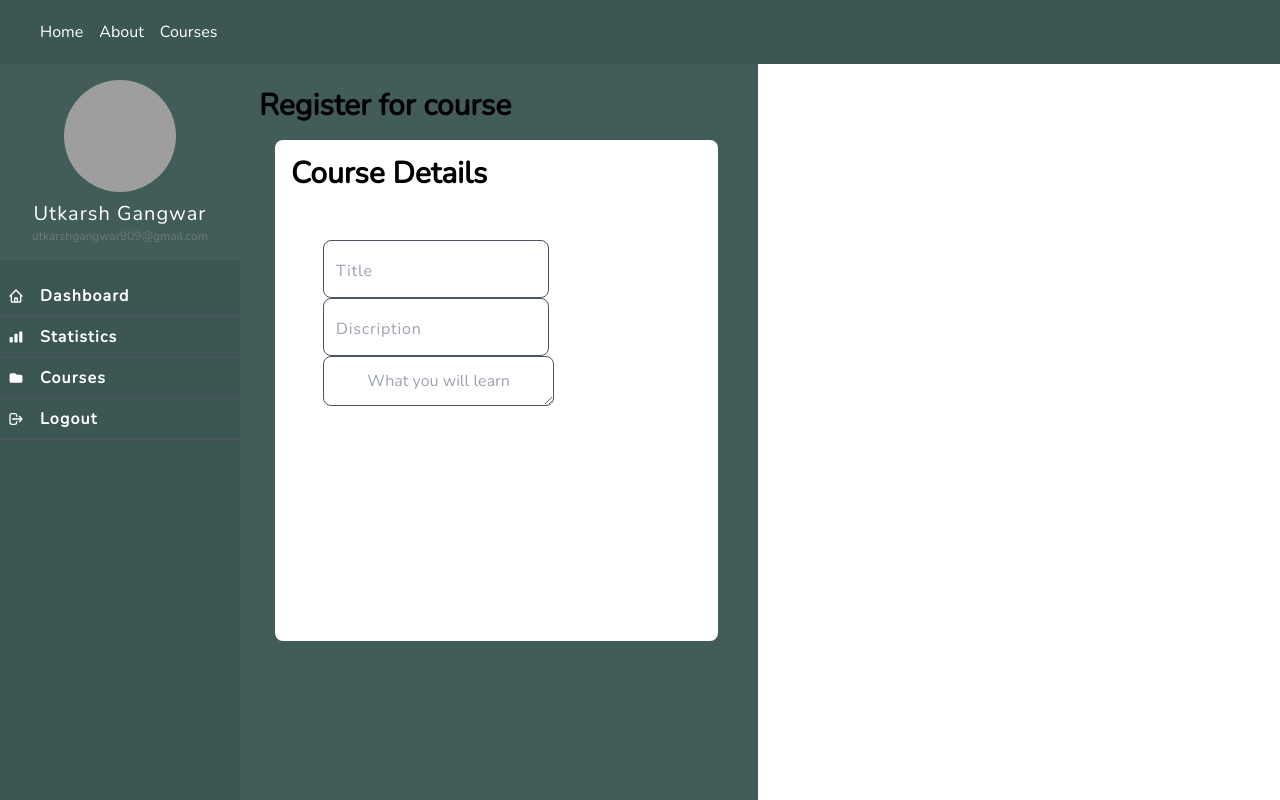
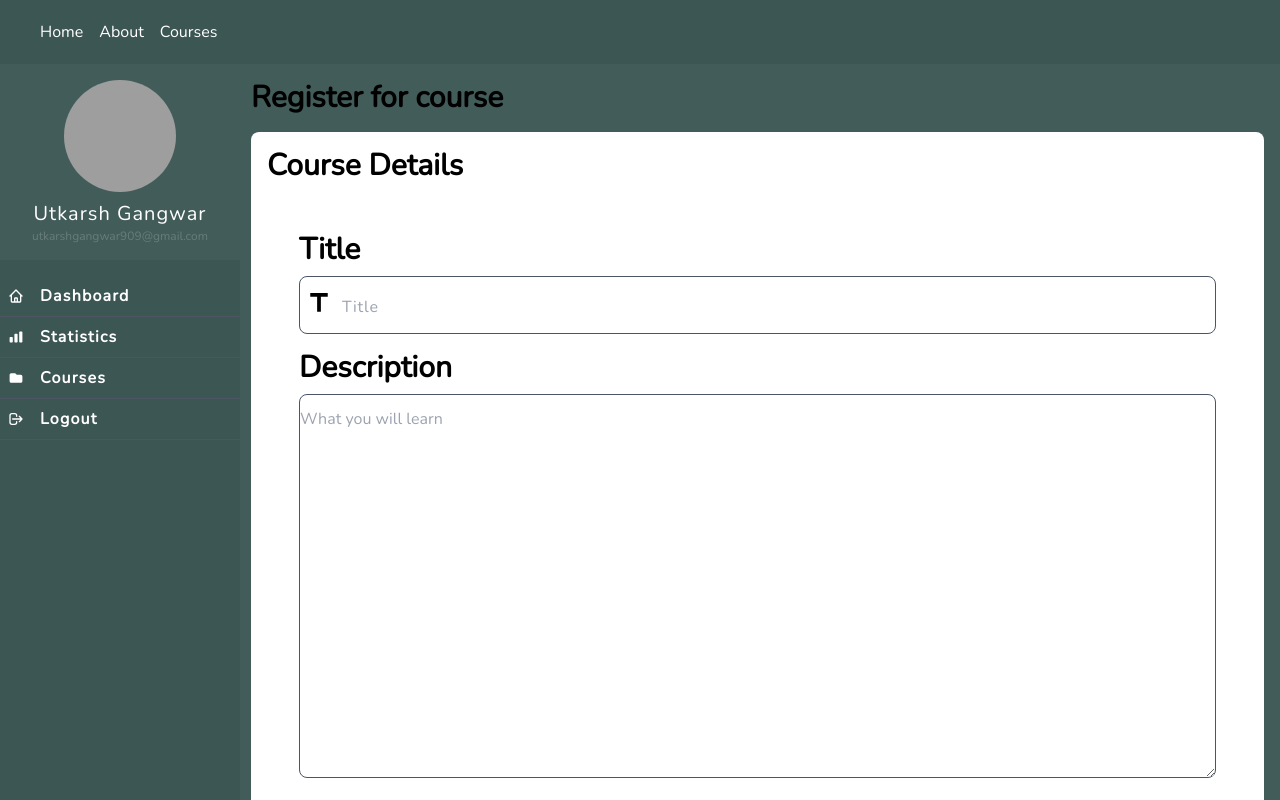
Before and after one commit to DevRyth/Time-Bank-Client, a React (Create React App) app: page /course-register in a window 1280 px wide. Shown: the top 800 px of the page. Built offline with nearby package versions, Linux system fonts and the light colour scheme; sample sign-in values are in the browser's storage; grey boxes are pictures that could not be loaded.

Commit message:
Designed course register page in progress

```diff
--- a/src/pages/CourseRegister.page.tsx
+++ b/src/pages/CourseRegister.page.tsx
@@ -1,49 +1,36 @@
 import React from "react";
+import Input from "../sharedComponents/input/Input";
+import { MdTitle } from "react-icons/md";
 
-import Input from "../sharedComponents/input/Input";
-interface Props {}
+interface Props { }
+
 const CourseRegister: React.FC<Props> = () => {
   return (
     // <div className=" bg-on-secondary px-4  pt-6 h-screen w-screen sm:">
-    <div className="max-h p-6 bg-primary-lite font-extrabold sm:w-max h-screen lg:w-1/2 lg:text-3xl">
-      Register for course
-      <div className="  bg-white p-4  m-4 max-h rounded-lg font-bold sm: h-2/5  md:h-2/3 lg:h-2/3">
-        Course Details
-        <div className="p-2 lg:p-8 lg:pt-12">
+    <div className="bg-white p-4 max-h rounded-lg font-bold">
+      Course Details
+      <div className="flex flex-col space-y-4 p-2 lg:p-8 lg:pt-12">
+        <label className="flex flex-col space-y-2">
+          <span>Title</span>
           <Input
-            className="text-primary-dark pt-2 "
-            outerClassName="border p-0 rounded-lg "
+            className="text-primary-dark pt-2"
+            outerClassName="border p-0 rounded-lg w-full"
             type="text"
             name="Title"
             placeholder="Title"
-            children={undefined}
-          ></Input>
-          <Input
-            className="text-primary-dark pt-2"
-            outerClassName="border rounded-lg "
-            type="text"
-            name="Discription"
-            placeholder="Discription"
-            children={undefined}
-          ></Input>
+          ><MdTitle /></Input>
+        </label>
+        <label className="flex flex-col space-y-2">
+          <span>Description</span>
           <textarea
             rows={1}
             cols={23}
-            className=" border border-gray-600 resize rounded-lg text-center text-base pt-3 pb-3"
+            className="border border-gray-600 rounded-lg w-full h-96 text-base pt-3 pb-3"
             placeholder="What you will learn"
           ></textarea>
-          {/* <Input
-            className="text-primary-dark pt-2"
-            outerClassName="border p-0 rounded-lg "
-            type="text"
-            name="What you will learn"
-            placeholder="What you will learn"
-            children={undefined}
-          ></Input> */}
-        </div>
+        </label>
       </div>
     </div>
-    // </div>
   );
 };
 export default CourseRegister;
--- a/src/pages/CourseRegistration.page.tsx
+++ b/src/pages/CourseRegistration.page.tsx
@@ -4,9 +4,10 @@ import CourseRegister from "./CourseRegister.page";
 
 const CourseRegistration: React.FC = () => {
   return (
-    <div>
-      <CourseRegister />
-      <Appointment />
+    <div className="h-full p-4 bg-primary-lite font-extrabold lg:text-3xl flex flex-col space-y-4">
+      <span>Register for course</span>
+      <CourseRegister></CourseRegister>
+      <Appointment></Appointment>
     </div>
   );
 };
--- /dev/null
+++ b/src/sharedComponents/Select.tsx
@@ -0,0 +1,21 @@
+import React from "react";
+
+interface Props {
+    options: any;
+    label: string;
+    name: string;
+    className?: string;
+}
+
+const SelectTag: React.FC<Props> = ({ options, label, name, className }) => {
+    return (
+        <select name={name} className={`w-min border rounded-md p-1 ${className}`}>
+            <option selected>{label}</option>
+            {options.map((item: any, index: Number) => (
+                <option>{item}</option>
+            ))}
+        </select>
+    );
+};
+
+export default React.memo(SelectTag);
--- a/src/sharedComponents/input/Input.tsx
+++ b/src/sharedComponents/input/Input.tsx
@@ -1,5 +1,6 @@
 import React, { InputHTMLAttributes, ReactNode } from "react";
 import { IoWarningOutline } from "react-icons/all";
+
 interface Props extends InputHTMLAttributes<HTMLInputElement> {
   outerClassName?: string;
   children: ReactNode;
@@ -21,12 +22,12 @@ const Input: React.FC<Props> = ({
   ...rest
 }) => {
   return (
-    <div>
-      <div className="flex justify-start">
     <div
-          className={`border-b pb-1 pl-1 border-gray-600 flex ${outerClassName}`}
+      className={`border-b pb-1 pl-1 border-gray-600 flex flex-row ${outerClassName}`}
     >
-          <div className={`flex-row my-auto ${iconColor}`}>{children}</div>
+      <div className={`my-auto ${iconColor}`}>
+        {children}
+      </div>
       <div className="flex flex-col">
         <div className="flex-row m-2">
           <input
@@ -47,8 +48,6 @@ const Input: React.FC<Props> = ({
         )}
       </div>
     </div>
-      </div>
-    </div>
   );
 };
 export default Input;
```
Lines whose indentation alone changed are shown as unchanged.
